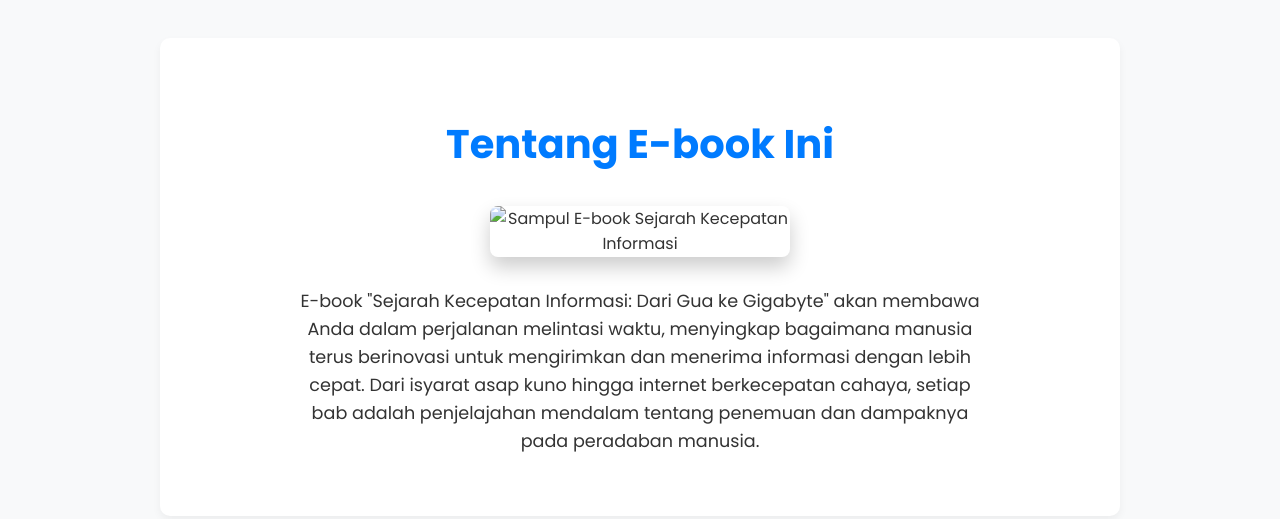
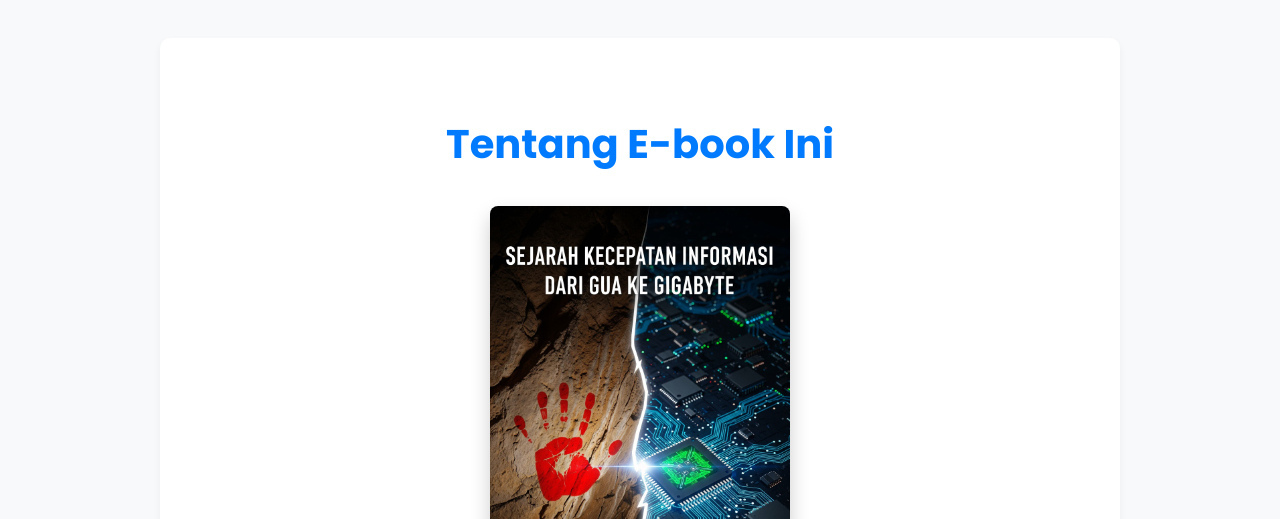
Before and after one commit to OutletNAMINA/Sejarah-Informasi, a plain HTML site: page index.html in a window 1280 px wide. Shown: the part 648-1167 px from the top of the page. Drawn offline with Linux system fonts and the light colour scheme.

Commit message:
Update index.html

```diff
--- a/index.html
+++ b/index.html
@@ -234,7 +234,7 @@
         <section id="about">
             <h2>Tentang E-book Ini</h2>
             <div class="ebook-cover">
-                <img src="/Penyimpanan internal/06. Outlet NAMINA/Cover-KKI2.jpg" alt="Sampul E-book Sejarah Kecepatan Informasi">
+                <img src="Cover-KKI2.jpg" alt="Sampul E-book Sejarah Kecepatan Informasi">
             </div>
             <p>E-book "Sejarah Kecepatan Informasi: Dari Gua ke Gigabyte" akan membawa Anda dalam perjalanan melintasi waktu, menyingkap bagaimana manusia terus berinovasi untuk mengirimkan dan menerima informasi dengan lebih cepat. Dari isyarat asap kuno hingga internet berkecepatan cahaya, setiap bab adalah penjelajahan mendalam tentang penemuan dan dampaknya pada peradaban manusia.</p>
         </section>
```
